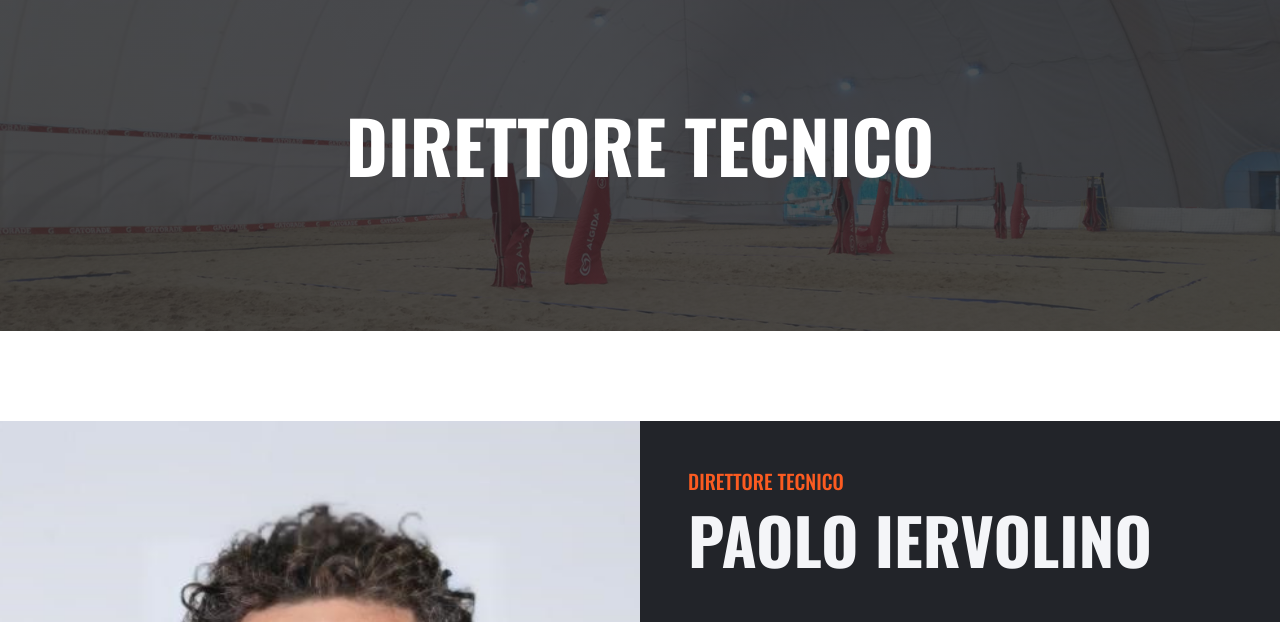
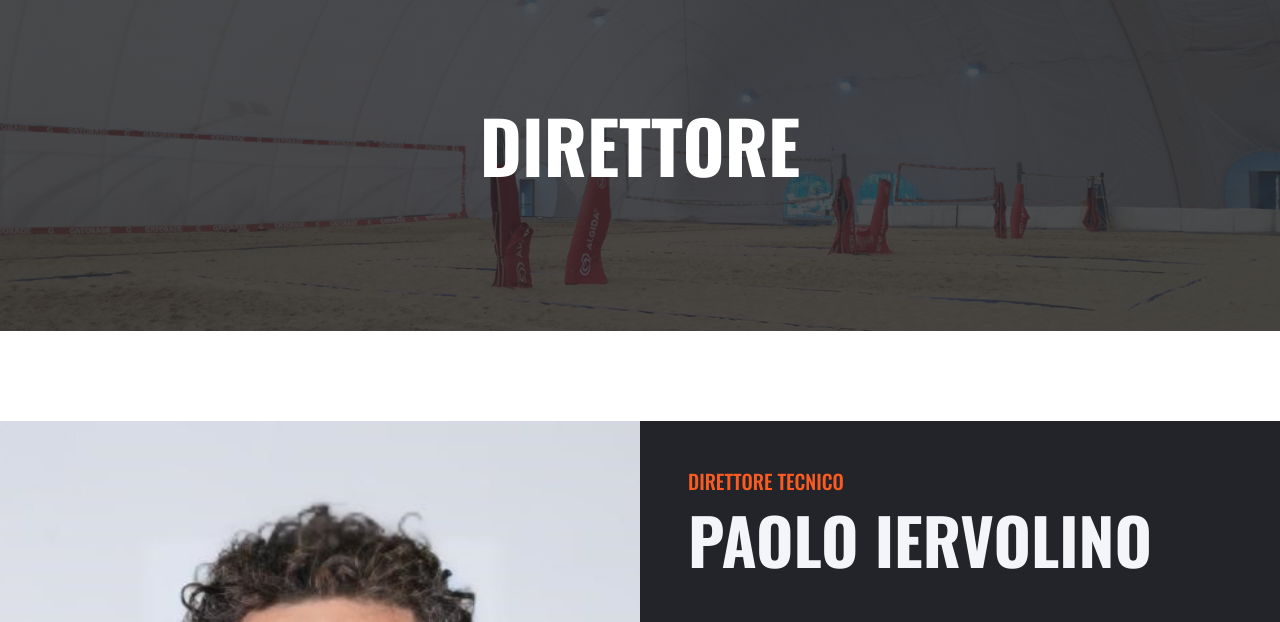
Before and after one commit to Ghido03/StadionArena, a plain HTML site: page pages/arenaBeach/ceo.html in a window 1280 px wide. Shown: the part 125-747 px from the top of the page. Drawn offline with nearby package versions, Linux system fonts and the light colour scheme; files whose address does not match are found by name.

Commit message:
Update ceo.html

```diff
--- a/pages/arenaBeach/ceo.html
+++ b/pages/arenaBeach/ceo.html
@@ -98,7 +98,7 @@
     <div class="container-fluid bg-primary p-5 bg-hero-arena mb-5">
         <div class="row align-items-center" style="height: 250px;">
             <div class="col-12 text-center">
-                <h1 class="display-2 text-uppercase text-white mb-md-4">Direttore tecnico</h1>
+                <h1 class="display-2 text-uppercase text-white mb-md-4">Direttore</h1>
 
             </div>
         </div>
```
